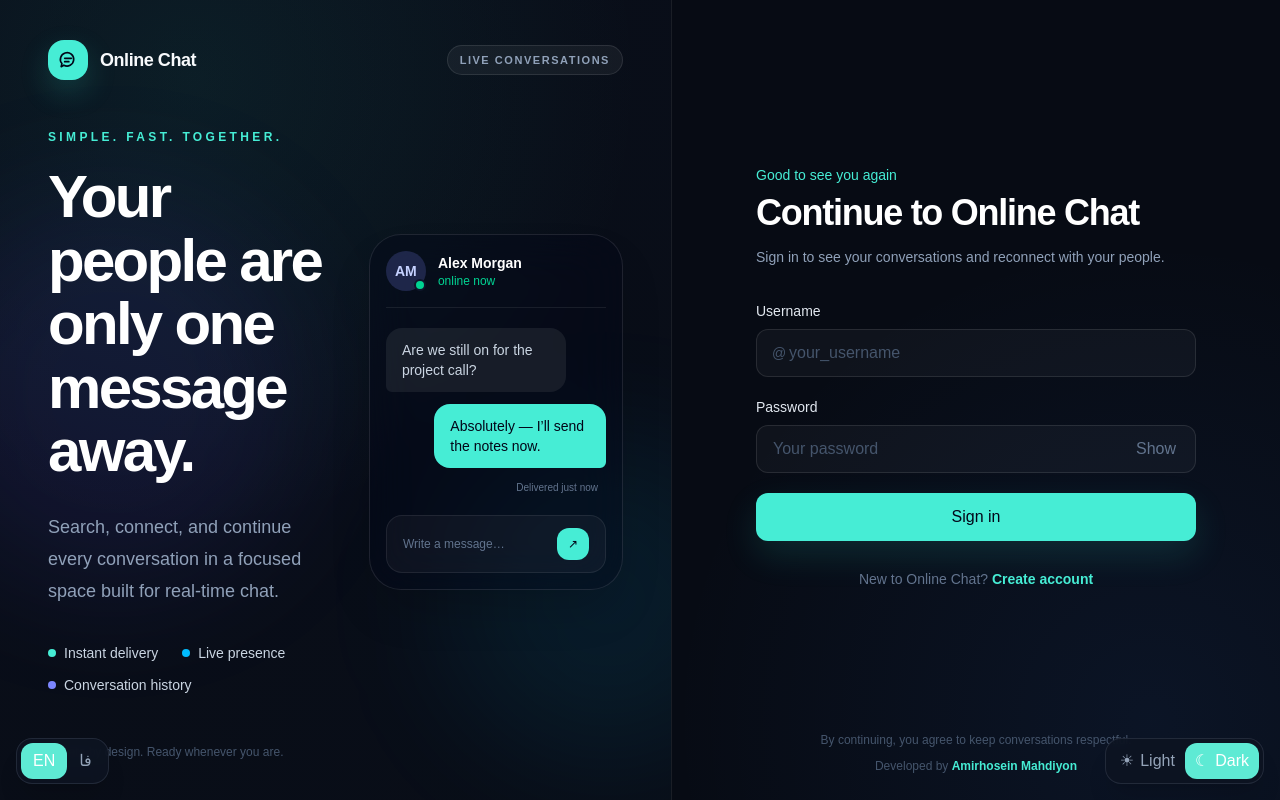
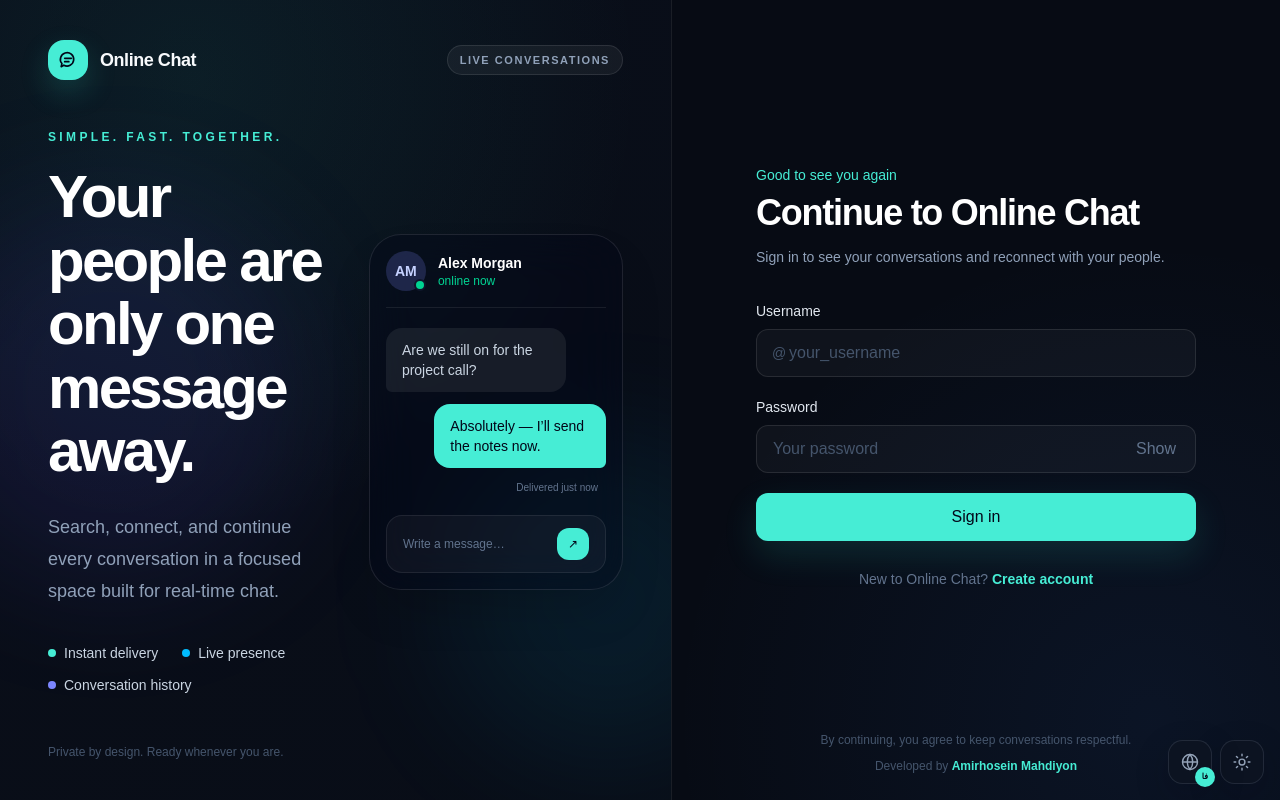
Before and after one commit to amirhoseinmahdion/realtime_chat, a Next.js app in the folder front/: page /login in a window 1280 px wide. Built offline with nearby package versions, Linux system fonts and the light colour scheme; no server answers.

Commit message:
feat(ui): use icon preference controls

```diff
--- a/front/src/app/globals.css
+++ b/front/src/app/globals.css
@@ -70,15 +70,30 @@ a {
   animation: fade-up 500ms ease-out both;
 }
 
-.theme-switcher {
+.preference-button {
+  display: grid;
+  width: 2.75rem;
+  height: 2.75rem;
+  place-items: center;
+  border: 1px solid var(--border);
+  border-radius: 0.9rem;
   border-color: var(--border);
   background: color-mix(in srgb, var(--surface) 88%, transparent);
   color: var(--muted);
+  box-shadow: 0 12px 35px rgba(2, 6, 23, 0.2);
+  backdrop-filter: blur(14px);
+  transition: transform 160ms ease, color 160ms ease, border-color 160ms ease;
 }
 
-.theme-switcher button[aria-pressed="true"] {
-  background: var(--primary);
-  color: #ffffff;
+.preference-button:hover {
+  color: var(--primary);
+  border-color: color-mix(in srgb, var(--primary) 45%, transparent);
+  transform: translateY(-2px);
+}
+
+.preference-button:focus-visible {
+  outline: 2px solid var(--primary);
+  outline-offset: 3px;
 }
 
 [dir="rtl"] body {
--- a/front/src/components/language-switcher.tsx
+++ b/front/src/components/language-switcher.tsx
@@ -4,10 +4,17 @@ import { useLanguage } from "@/providers/language-provider";
 
 export function LanguageSwitcher() {
   const { language, setLanguage } = useLanguage();
+  const nextLanguage = language === "en" ? "fa" : "en";
   return (
-    <div aria-label="Language" className="theme-switcher fixed bottom-4 left-4 z-50 flex rounded-2xl border p-1 shadow-xl backdrop-blur" role="group">
-      <button aria-pressed={language === "en"} className="h-9 rounded-xl px-3 text-xs font-semibold transition focus-visible:outline-none focus-visible:ring-2 focus-visible:ring-teal-400" onClick={() => setLanguage("en")} type="button">EN</button>
-      <button aria-pressed={language === "fa"} className="h-9 rounded-xl px-3 text-xs font-semibold transition focus-visible:outline-none focus-visible:ring-2 focus-visible:ring-teal-400" onClick={() => setLanguage("fa")} type="button">فا</button>
-    </div>
+    <button
+      aria-label={nextLanguage === "fa" ? "تغییر زبان به فارسی" : "Switch language to English"}
+      className="preference-button fixed bottom-4 right-[4.25rem] z-50"
+      onClick={() => setLanguage(nextLanguage)}
+      title={nextLanguage === "fa" ? "فارسی" : "English"}
+      type="button"
+    >
+      <svg aria-hidden="true" className="size-5" fill="none" viewBox="0 0 24 24"><circle cx="12" cy="12" r="9" stroke="currentColor" strokeWidth="1.7" /><path d="M3.5 12h17M12 3c2.2 2.4 3.3 5.4 3.3 9S14.2 18.6 12 21m0-18C9.8 5.4 8.7 8.4 8.7 12s1.1 6.6 3.3 9" stroke="currentColor" strokeLinecap="round" strokeWidth="1.7" /></svg>
+      <span className="absolute -bottom-1 -right-1 grid min-w-5 place-items-center rounded-full bg-teal-300 px-1 text-[8px] font-black leading-5 text-slate-950">{nextLanguage === "fa" ? "فا" : "EN"}</span>
+    </button>
   );
 }
--- a/front/src/components/theme-switcher.tsx
+++ b/front/src/components/theme-switcher.tsx
@@ -1,36 +1,30 @@
 "use client";
 
-import { type ThemePreference, useTheme } from "@/providers/theme-provider";
 import { useLanguage } from "@/providers/language-provider";
-
-const themes: Array<{ value: ThemePreference; label: string; icon: string }> = [
-  { value: "light", label: "Light", icon: "☀" },
-  { value: "dark", label: "Dark", icon: "☾" },
-];
+import { useTheme } from "@/providers/theme-provider";
 
 export function ThemeSwitcher() {
   const { preference, setPreference } = useTheme();
   const { t } = useLanguage();
+  const nextTheme = preference === "dark" ? "light" : "dark";
 
   return (
-    <div
-      aria-label={t("Color theme")}
-      className="theme-switcher fixed bottom-4 right-4 z-50 flex rounded-2xl border p-1 shadow-xl backdrop-blur"
-      role="group"
+    <button
+      aria-label={t(nextTheme === "light" ? "Switch to light theme" : "Switch to dark theme")}
+      className="preference-button fixed bottom-4 right-4 z-50"
+      onClick={() => setPreference(nextTheme)}
+      title={t(nextTheme === "light" ? "Switch to light theme" : "Switch to dark theme")}
+      type="button"
     >
-      {themes.map((theme) => (
-        <button
-          aria-pressed={preference === theme.value}
-          className="flex h-9 items-center gap-1.5 rounded-xl px-2.5 text-xs font-semibold transition focus-visible:outline-none focus-visible:ring-2 focus-visible:ring-teal-400"
-          key={theme.value}
-          onClick={() => setPreference(theme.value)}
-          title={t(theme.label)}
-          type="button"
-        >
-          <span aria-hidden="true">{theme.icon}</span>
-          <span className="hidden sm:inline">{t(theme.label)}</span>
-        </button>
-      ))}
-    </div>
+      {preference === "dark" ? <SunIcon /> : <MoonIcon />}
+    </button>
   );
 }
+
+function SunIcon() {
+  return <svg aria-hidden="true" className="size-5" fill="none" viewBox="0 0 24 24"><circle cx="12" cy="12" r="3.5" stroke="currentColor" strokeWidth="1.7" /><path d="M12 2.5v2M12 19.5v2M2.5 12h2M19.5 12h2m-2.8-6.7-1.4 1.4M6.7 17.3l-1.4 1.4m0-13.4 1.4 1.4m10.6 10.6 1.4 1.4" stroke="currentColor" strokeLinecap="round" strokeWidth="1.7" /></svg>;
+}
+
+function MoonIcon() {
+  return <svg aria-hidden="true" className="size-5" fill="none" viewBox="0 0 24 24"><path d="M20 15.2A8.5 8.5 0 0 1 8.8 4a8.5 8.5 0 1 0 11.2 11.2Z" stroke="currentColor" strokeLinecap="round" strokeLinejoin="round" strokeWidth="1.7" /></svg>;
+}
--- a/front/src/providers/language-provider.tsx
+++ b/front/src/providers/language-provider.tsx
@@ -45,6 +45,7 @@ const persian: Record<string, string> = {
   "Choose a PNG, JPG, WebP, or GIF image smaller than 500 KB.": "یک تصویر PNG، JPG، WebP یا GIF کوچک‌تر از ۵۰۰ کیلوبایت انتخاب کنید.",
   "Your identity will be anonymized. Message history remains for other conversation members. This cannot be undone.": "هویت شما ناشناس می‌شود و تاریخچه پیام‌ها برای دیگران باقی می‌ماند. این کار قابل بازگشت نیست.",
   "Type DELETE to confirm": "برای تأیید DELETE را وارد کنید",
+  "Switch to light theme": "تغییر به پوسته روشن", "Switch to dark theme": "تغییر به پوسته تیره",
 };
 
 interface LanguageContextValue {
```
